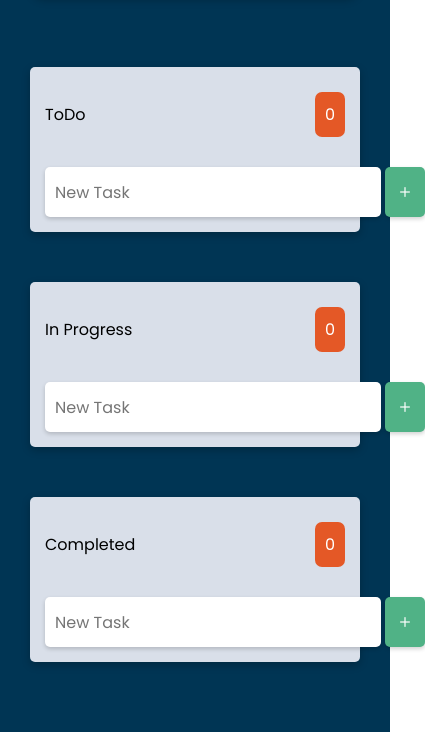
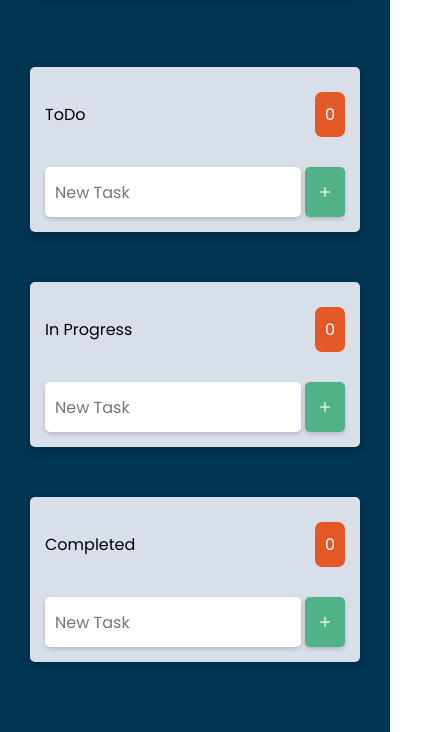
Before and after one commit to PavithranV17/Progress-board, a plain HTML site: page index.html in a window 390 px wide. Shown: the part 142-874 px from the top of the page, 425 px wide, since content can reach past the window. Drawn offline with nearby package versions, Linux system fonts and the light colour scheme.

Commit message:
fix : Modified style.css

```diff
--- a/style.css
+++ b/style.css
@@ -196,4 +196,8 @@
     .taskbox, .heading{
         min-width: 150px;
     }
+
+    .add input {
+        min-width: 50px;
+    }
 }
```
